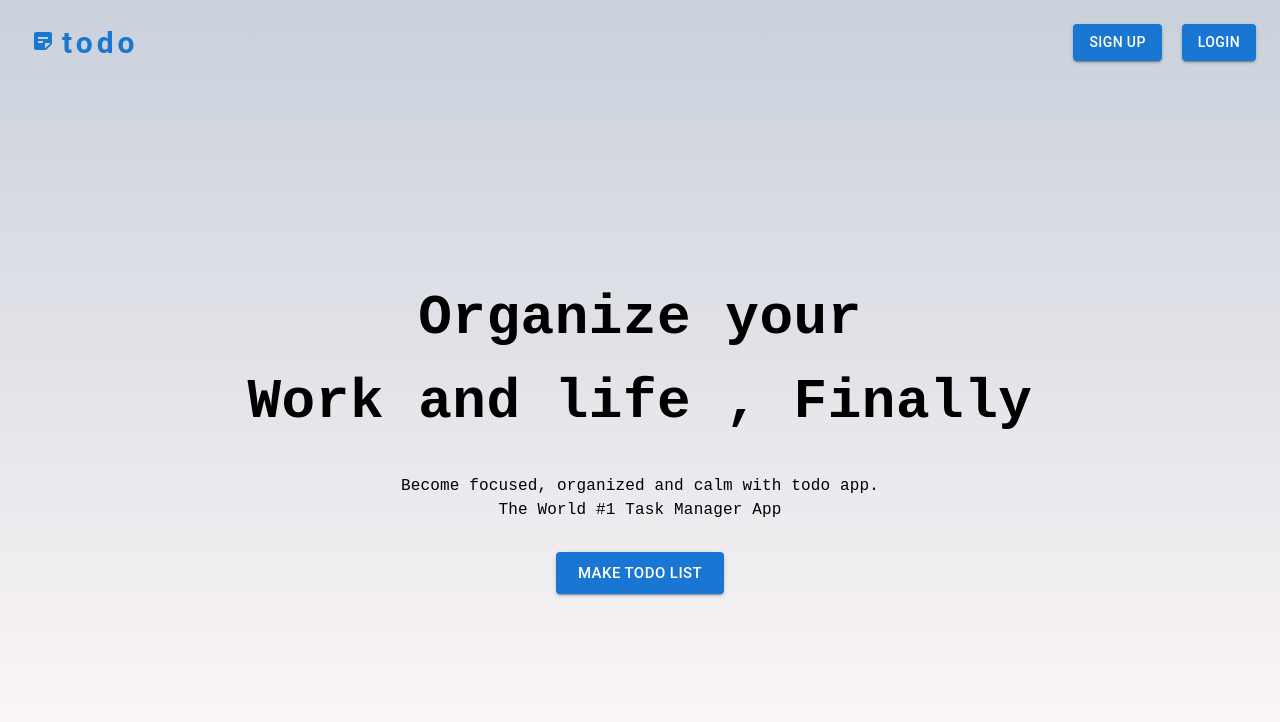
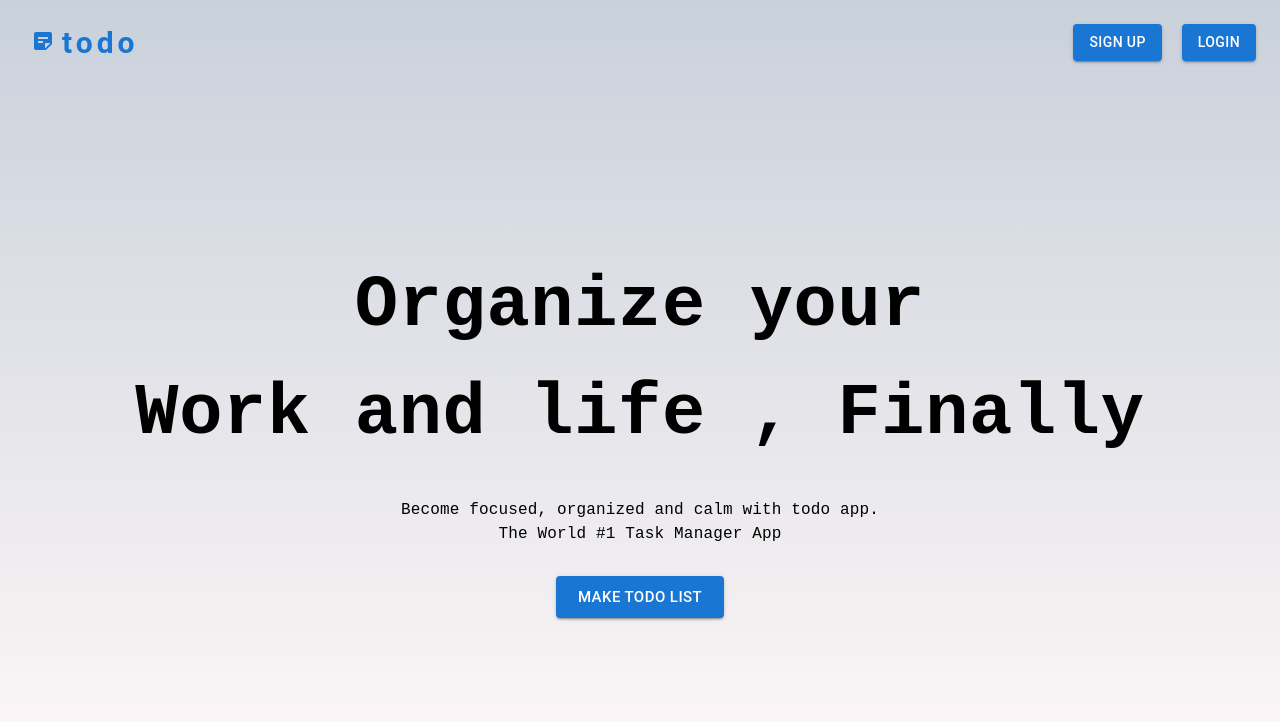
Before and after one commit to AffanRashid1/todo, a React (Vite) app: page / in a window 1280 px wide. Shown: the top 722 px of the page. Built offline with nearby package versions, Linux system fonts and the light colour scheme; no server answers.

Commit message:
improved login logout

```diff
--- a/package.json
+++ b/package.json
@@ -14,11 +14,13 @@
     "@emotion/styled": "^11.11.0",
     "@mui/icons-material": "^5.14.16",
     "@mui/material": "^5.14.16",
+    "@reduxjs/toolkit": "^1.9.7",
     "axios": "^1.6.0",
     "js-cookie": "^3.0.5",
     "react": "^18.2.0",
     "react-dom": "^18.2.0",
     "react-loader-spinner": "^5.4.5",
+    "react-redux": "^8.1.3",
     "react-router-dom": "^6.18.0",
     "react-toastify": "^9.1.3"
   },
--- a/src/Components/Navbar.jsx
+++ b/src/Components/Navbar.jsx
@@ -4,14 +4,12 @@ import { Link } from "react-router-dom";
 import Button from "@mui/material/Button";
 import styled from "styled-components";
 import StickyNote2Icon from "@mui/icons-material/StickyNote2";
-import Cookies from "js-cookie";
 import { toast } from "react-toastify";
+import axios from "axios";
 
-const Navbar = () => {
-  const handleLogout = () => {
-    console.log("done");
-    toast.success("Logout Successfully");
-    Cookies.remove("token");
+const Navbar = ({ successLogin }) => {
+  const logoutHandler = async () => {
+    await axios.get("http://localhost:5000/users/logout")
   };
 
   return (
@@ -47,6 +45,12 @@ const Navbar = () => {
             userSelect: "none",
           }}
         >
+          {successLogin ? (
+            <Button variant="contained" size="medium" onClick={logoutHandler}>
+              Logout
+            </Button>
+          ) : (
+            <>
               <Link
                 to="/register"
                 style={{ textDecoration: "none", color: "white" }}
@@ -55,14 +59,16 @@ const Navbar = () => {
                   Sign Up
                 </Button>
               </Link>
-          <Link to="/login" style={{ textDecoration: "none", color: "white" }}>
+              <Link
+                to="/login"
+                style={{ textDecoration: "none", color: "white" }}
+              >
                 <Button variant="contained" size="medium">
                   Login
                 </Button>
               </Link>
-          {/* <Button variant="contained" size="medium" onClick={handleLogout}>
-            Logout
-          </Button> */}
+            </>
+          )}
         </Box>
       </Box>
     </>
--- a/src/main.jsx
+++ b/src/main.jsx
@@ -1,10 +1,11 @@
-import React from "react";
+import { React } from "react";
 import ReactDOM from "react-dom/client";
 import App from "./App.jsx";
-
+import store from "../src/store/store.js";
+import { Provider } from "react-redux";
 
 ReactDOM.createRoot(document.getElementById("root")).render(
-  <React.StrictMode>
-      <App />
-  </React.StrictMode>
+  <Provider store={store}>
+    <App />
+  </Provider>
 );
--- a/src/screens/Home.jsx
+++ b/src/screens/Home.jsx
@@ -1,11 +1,25 @@
-import React from "react";
-import Navbar from "../Components/navbar";
+import React, { useEffect, useState } from "react";
+import Navbar from "../Components/Navbar";
 import Container from "@mui/material/Container";
 import { Box, Typography } from "@mui/material";
 import Button from "@mui/material/Button";
 import { Link } from "react-router-dom";
+import axios from "axios";
 
 const Home = () => {
+  const [successLogin, setSuccessLogin] = useState(false);
+  const DataApi = async () => {
+    try {
+      axios.defaults.withCredentials = true;
+      let response = await axios.get("http://localhost:5000/users/user");
+      setSuccessLogin(response?.data?.success);
+    } catch (err) {
+      setSuccessLogin(err?.response?.data?.success);
+    }
+  };
+  useEffect(() => {
+    DataApi();
+  }, []);
   return (
     <>
       <Container
@@ -15,7 +29,7 @@ const Home = () => {
             "linear-gradient(to top, rgba(255,248,248,1) 0%, rgba(201,209,219,1) 100%, rgba(0,0,0,1) 100%)",
         }}
       >
-        <Navbar />
+        <Navbar successLogin={successLogin} />
         <Box
           sx={{
             display: "flex",
@@ -28,11 +42,22 @@ const Home = () => {
         >
           <Typography
             sx={{
-              fontFamily: "Monospace",
-              textAlign: "center",
-              fontSize: "3.5rem",
-              fontWeight: "bold",
-              userSelect: "none",
+              typography: {
+                sm: {
+                  fontFamily: "Monospace",
+                  textAlign: "center",
+                  fontSize: "4.5rem",
+                  fontWeight: "bold",
+                  userSelect: "none",
+                },
+                xs: {
+                  fontFamily: "Monospace",
+                  textAlign: "center",
+                  fontSize: "2.5rem",
+                  fontWeight: "bold",
+                  userSelect: "none",
+                },
+              },
             }}
           >
             Organize your <br />
--- a/src/screens/Login.jsx
+++ b/src/screens/Login.jsx
@@ -7,7 +7,6 @@ import "react-toastify/dist/ReactToastify.css";
 import { Link } from "react-router-dom";
 import ArrowBackIosNewIcon from "@mui/icons-material/ArrowBackIosNew";
 import { useNavigate } from "react-router-dom";
-import Cookies from "js-cookie";
 
 const Login = () => {
   const navigate = useNavigate();
@@ -37,10 +36,7 @@ const Login = () => {
             withCredentials: true,
           }
         );
-        if (resp?.data?.sucess === true) {
-          console.log(Cookies.get("token"));
-          navigate("/");
-        }
+        navigate("/");
         setloginInput({
           email: "",
           password: "",
--- a/src/screens/Todo.jsx
+++ b/src/screens/Todo.jsx
@@ -9,16 +9,21 @@ import "../Components/list.css";
 import { Bars } from "react-loader-spinner";
 import { ToastContainer, toast } from "react-toastify";
 import "react-toastify/dist/ReactToastify.css";
-import { Link } from "react-router-dom";
+import { Link, useNavigate } from "react-router-dom";
 import ArrowBackIosNewIcon from "@mui/icons-material/ArrowBackIosNew";
 
-const baseUrl = "http://localhost:5000/todos";
+const baseUrl = `${import.meta.env.VITE_BASE_URL}/todos`;
 
 const Todo = () => {
   const [todoInput, settodoInput] = useState("");
   // const [searchInput, setsearchInput] = useState("");
   const [todos, setTodos] = useState([]);
   const [isLoading, setisLoading] = useState(true);
+  const Navigate = useNavigate();
+
+  // if (isLogged == false) {
+  //   Navigate("/login");
+  // }
 
   const submitHandler = async () => {
     if (todoInput == "") {
@@ -55,7 +60,7 @@ const Todo = () => {
       setTodos(response?.data?.Todos);
       setisLoading(false);
     } catch (err) {
-      setisLoading(false)
+      setisLoading(false);
       toast.error(err?.response?.data?.message);
     }
   };
--- /dev/null
+++ b/src/store/reducer.js
@@ -0,0 +1,18 @@
+import { createSlice } from "@reduxjs/toolkit";
+export const reducer = createSlice({
+  name: "appReducer",
+  initialState: {
+    isLogged: false,
+  },
+
+  reducers: {
+    setLogged: (state) => {
+      state.isLogged = true;
+    },
+  },
+});
+export const {
+  setLogged,
+} = reducer.actions;
+
+export default reducer.reducer;
--- /dev/null
+++ b/src/store/store.js
@@ -0,0 +1,6 @@
+import { configureStore } from '@reduxjs/toolkit';
+import reducer from './reducer';
+
+export default configureStore({
+    reducer:{appReducer: reducer}
+})
```
Also changed, not shown: 1 other file (tests, documents, lock files or other folders). Lines whose indentation alone changed are shown as unchanged.
